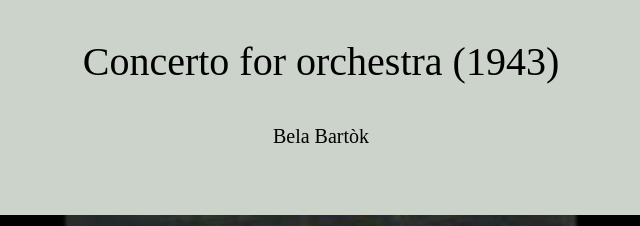
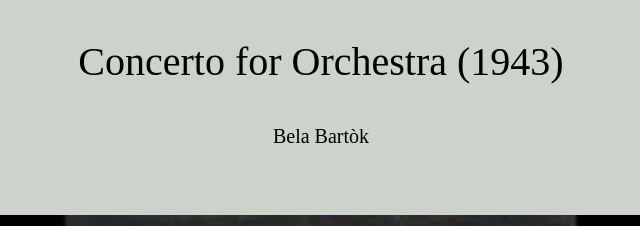
Before and after one commit to capricorno64/musica-per-me, a plain HTML site: page index.html in a window 1280 px wide. Shown: the part 3102-3328 px from the top of the page, 319-959 px from the left. Drawn offline with Linux system fonts and the light colour scheme.

Commit message:
Add files via upload

```diff
--- a/index.html
+++ b/index.html
@@ -17,7 +17,7 @@
 <div class="center large30"><a href="https://www.youtube.com/watch?v=8e3rVcSy3IQ"><img src="Appalachian Spring.jpg" class="img-large" alt=""></a><p>Appalachian Spring</p><p class="large15">Aaron Copland</p><br>
 <div class="center large30"><a href="https://www.youtube.com/watch?v=dlpYYhJFXEM"><img src="Symphony op.21.jpg" class="img-large" alt=""></a><p>Symphony op.21</p><p class="large15">Anton Webern</p><br>
 <div class="center large30"><a href="https://www.youtube.com/watch?v=V1zPDqM5-6Q"><img src="Confesiòn.jpg" class="img-large" alt=""></a><p>Confesiòn</p><p class="large15">Augustin Barrios Mangorè</p><br>
-<div class="center large30"><a href="https://www.youtube.com/watch?v=C68SkzGb6Ww"><img src="Concerto for orchestra (1943).jpg" class="img-large" alt=""></a><p>Concerto for orchestra (1943)</p><p class="large15">Bela Bartòk</p><br>
+<div class="center large30"><a href="https://www.youtube.com/watch?v=C68SkzGb6Ww"><img src="Concerto for Orchestra (1943).jpg" class="img-large" alt=""></a><p>Concerto for Orchestra (1943)</p><p class="large15">Bela Bartòk</p><br>
 <div class="center large30"><a href="https://www.youtube.com/watch?v=-9LWHEf0VFo"><img src="Music for Strings, Percussion and Celesta, III.jpg" class="img-large" alt=""></a><p>Music for Strings, Percussion and Celesta, III</p><p class="large15">Bela Bartòk</p><br>
 <div class="center large30"><a href="https://www.youtube.com/watch?v=N3gV5g9fF8A"><img src="Nuages.jpg" class="img-large" alt=""></a><p>Nuages</p><p class="large15">Claude Debussy</p><br>
 <div class="center large30"><a href="https://www.youtube.com/watch?v=aCphwVnD_hM"><img src="Prélude à l'après-midi d'un faune.jpg" class="img-large" alt=""></a><p>Prélude à l'après-midi d'un faune</p><p class="large15">Claude Debussy</p><br>
```
Also changed, not shown: La Création du monde.jpg (added).
